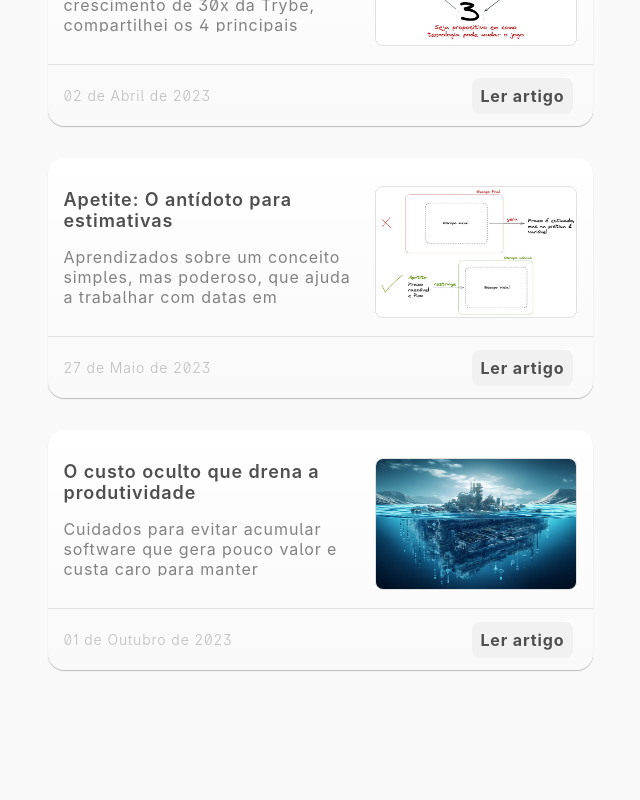
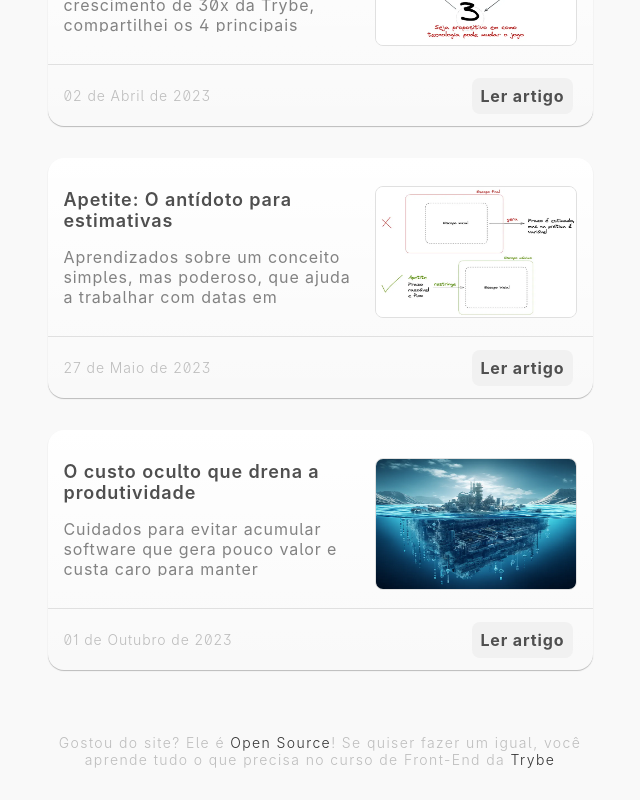
Before and after one commit to aamdias/portfolio, a React (Vite) app: page / in a window 1280 px wide. Shown: the part 1194-1994 px from the top of the page, without its empty margins (320-960 px from the left). Before the commit the page ends 1896 px from the top, so only its background shows below. Built offline with nearby package versions, Linux system fonts and the light colour scheme; a web font is replaced by a local one.

Commit message:
Acrescenta footer e faz pequenas correções

```diff
--- a/src/App.tsx
+++ b/src/App.tsx
@@ -1,5 +1,6 @@
 import Intro from './components/Intro/intro.tsx';
 import Article from './components/Article/article.tsx';
+import Footer from './components/Footer/footer.tsx';
 import articlesData from './data/articles.json';
 
 function App() {
@@ -7,7 +8,7 @@ function App() {
   return (
     <>
       <Intro />
-        <div className = "content-wrapper">
+      <div className = "content-wrapper">
         <div className = "subtitle">Gosto de escrever sobre meus aprendizados. Dá uma olhada:</div>
         <div className =" articles">
           {articlesData.map((article) => (
@@ -15,6 +16,7 @@ function App() {
           ))}
         </div>
       </div>
+      <Footer />
     </>
   )
 }
--- a/src/components/Article/article.scss
+++ b/src/components/Article/article.scss
@@ -1,7 +1,7 @@
 .subtitle{
     color: #555555;
     font-family: Inter;
-    font-size: 14px;
+    font-size: 20px;
     font-style: normal;
     font-weight: 200;
     line-height: normal;
--- /dev/null
+++ b/src/components/Footer/footer.scss
@@ -0,0 +1,17 @@
+.footer{
+    color: #BDBDBD;
+    text-align: center;
+    font-family: Inter;
+    font-size: 14px;
+    font-style: normal;
+    font-weight: 300;
+    line-height: normal;
+    letter-spacing: 1.4px;
+    max-width: 540px;
+    margin: 32px;
+
+    &__link{
+        text-decoration: none;
+        color:#333;
+    }
+}
--- /dev/null
+++ b/src/components/Footer/footer.tsx
@@ -0,0 +1,11 @@
+import './footer.scss';
+
+function Footer() {
+    return(
+        <div className ="footer">
+            Gostou do site? Ele é <a className="footer__link" href="https://github.com/aamdias/portfolio" target="_blank">Open Source</a>! Se quiser fazer um igual, você aprende tudo o que precisa no curso de Front-End da <a className="footer__link" href="https://www.betrybe.com" target="_blank">Trybe</a>
+        </div>
+    );
+}
+
+export default Footer;
--- a/src/components/Intro/intro.scss
+++ b/src/components/Intro/intro.scss
@@ -36,7 +36,7 @@
 .subtitle{
     color: #555555;
     font-family: Inter;
-    font-size: 14px;
+    font-size: 20px;
     font-style: normal;
     font-weight: 200;
     line-height: normal;
--- a/src/components/Intro/intro.tsx
+++ b/src/components/Intro/intro.tsx
@@ -14,8 +14,9 @@ function Intro() {
                 <a href="https://www.linkedin.com/in/alan-dias-7b7a0913a/" target="_blank">
                     <img src={linkedinLogo} className="social-logo"></img>
                 </a>
-                <a href="https://github.com/aamdias" target="_blank"></a>
+                <a href="https://github.com/aamdias/" target="_blank">
                 <img src={githubLogo} className="social-logo"></img>
+                </a>
             </div>
             <div className="paper">
             Oi! 👋 Me chamo <span className="highlight">Alan</span>, sou natural de Fortaleza, CE, Brasil e atuo profissionalmente como <span className="highlight">Product Manager</span> construindo o futuro da educação de tecnologia na <a href="https://www.betrybe.com" target="_blank" className="text-link">Trybe</a><br/><br/>
```
Also changed, not shown: 1 other file (tests, documents, lock files or other folders).
